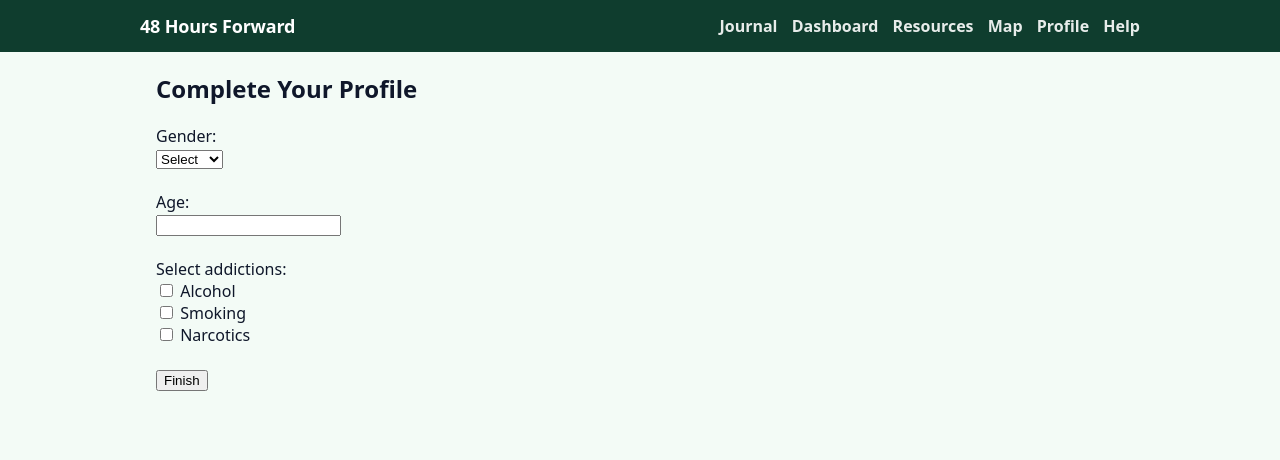
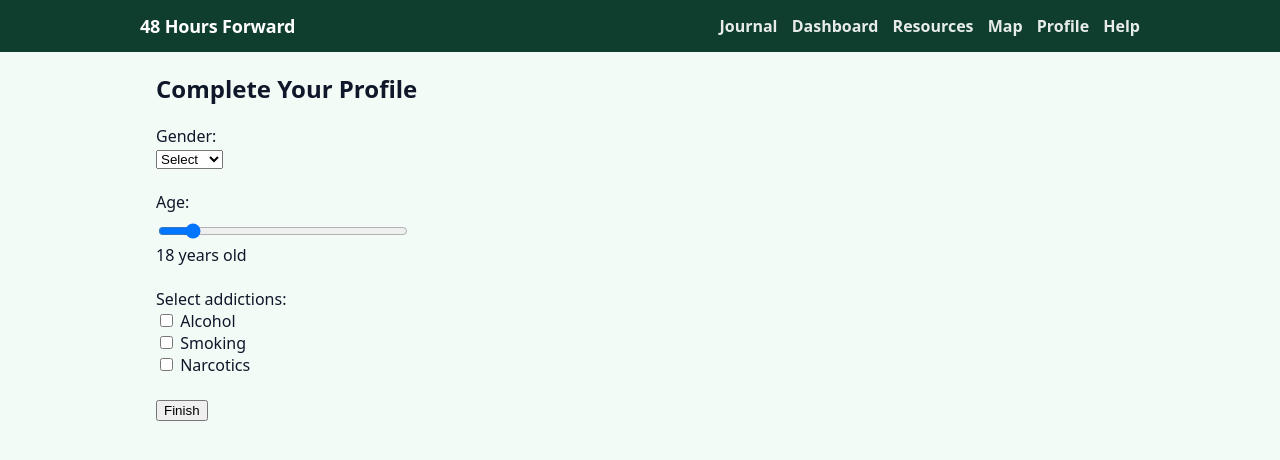
Before and after one commit to ShadowStorm0101/48_Hours_Forward, a Flask app: page /onboarding in a window 1280 px wide. Shown: the top 460 px of the page. Run offline with Flask 3, Linux system fonts and the light colour scheme; the visitor is signed in with stand-in values (Sample User, id 1).

Commit message:
Made a toggle bar for age

```diff
--- a/app/templates/onboarding.html
+++ b/app/templates/onboarding.html
@@ -16,7 +16,10 @@
   </select><br><br>
 
   <label>Age:</label><br>
-  <input type="number" name="age" required><br><br>
+  <input type="range" name="age" min="10" max="80" value="18" oninput="updateAge(this.value)">
+  <br>
+  <span id="ageValue">18</span> years old
+  <br><br>
 
   <label>Select addictions:</label><br>
 
@@ -24,24 +27,20 @@
   <input type="checkbox" name="addictions" value="smoking"> Smoking<br>
   <input type="checkbox" name="addictions" value="narcotics"> Narcotics<br><br>
 
+  <button>Finish</button>
+</form>
+
 <script>
-function confirmSelection() {
-    const selected = Array.from(document.querySelectorAll('input[name="addictions"]:checked'))
-        .map(el => el.value);
-
-    if (selected.length === 0) {
-        alert("Please select at least one addiction.");
-        return;
-    }
-
-    const confirmMsg = "Are you sure these are correct?\n\n" + selected.join(", ");
-    if (confirm(confirmMsg)) {
-        document.querySelector("form").submit();
-    }
+function updateAge(val) {
+    document.getElementById("ageValue").textContent = val;
 }
 </script>
 
-  <button>Finish</button>
-</form>
+<style>
+input[type="range"] {
+    width: 250px;
+    margin-top: 10px;
+}
+</style>
 
 {% endblock %}
```
Lines whose indentation alone changed are shown as unchanged.
